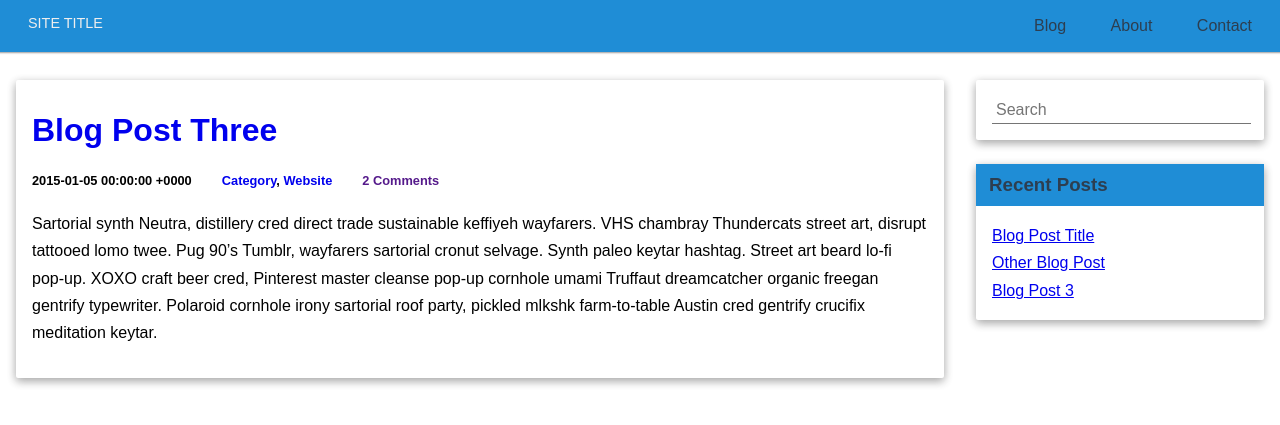
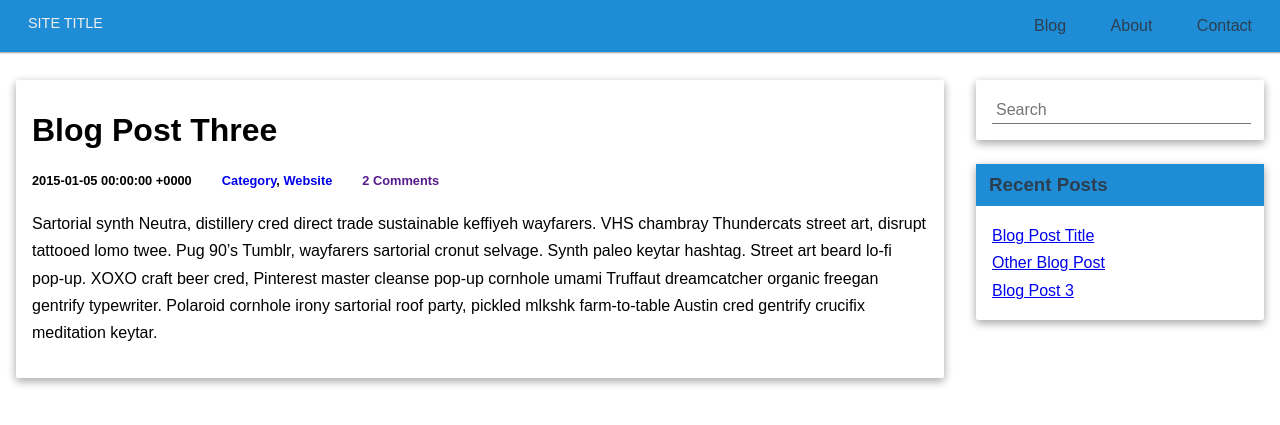
Before and after one commit to lkorth/pure-layout, a Jekyll site: the page built from _posts/2015-01-05-blog-post-three.md, in a window 1280 px wide. Shown: the top 425 px of the page. Built offline with Jekyll 4.4.1, drawn with Linux system fonts in a browser that asks for light colours.

Commit message:
Change Read More link to link to post

```diff
--- a/_includes/post_preview.html
+++ b/_includes/post_preview.html
@@ -10,6 +10,6 @@
       <h4><a href="">2 Comments</a></h4>
     </div>
     <p>{{ post.content }}</p>
-    <a class="read-more" href="#">Read More</a>
+    <a class="read-more" href="{{ post.url }}">Read More</a>
   </article>
 </div>
--- a/_layouts/post.html
+++ b/_layouts/post.html
@@ -7,7 +7,7 @@
     <img src="{{ page.header_image }}" />
     {% endif %}
     <article>
-      <h1><a href="#">{{ page.title }}</a></h1>
+      <h1>{{ page.title }}</h1>
       <div class="article-meta">
         <h4>{{ page.date }}</h4>
         <h4><a href="#">Category</a>, <a href="#">Website</a></h4>
```
